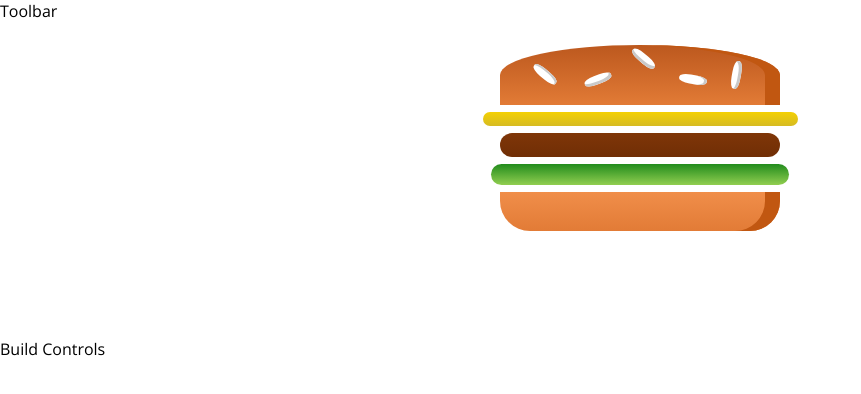
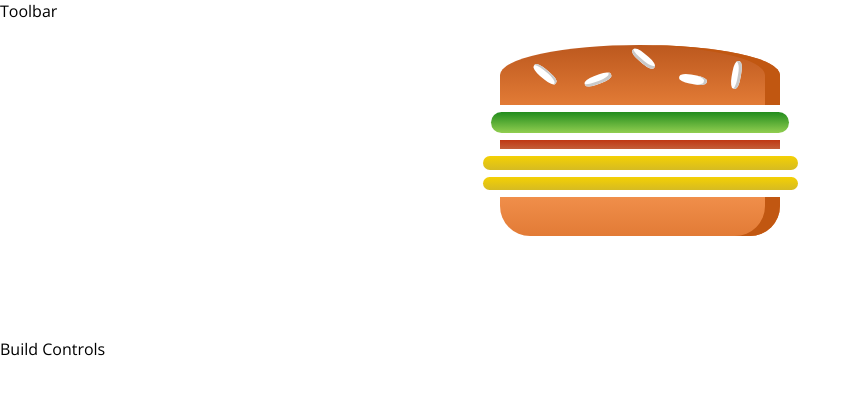
Before and after one commit to irrino4ka/burger-builder-site, a React app: page / in a window 1280 px wide. Shown: the top 394 px of the page, without its empty margins (0-861 px from the left). Built offline with nearby package versions, Linux system fonts and the light colour scheme.

Commit message:
added some ingredients

```diff
--- a/src/components/Burger/Burger.js
+++ b/src/components/Burger/Burger.js
@@ -4,13 +4,18 @@
 import BurgerIngredient from './BurgerIngredient/BurgerIngredient';
 
 const burger = (props) => {
-    console.log(props);
+    // console.log(props);
+    const transformedIngredients = Object.keys(props.ingredients)
+          .map(igKey => {
+              return [...Array(props.ingredients[igKey])]
+                    .map((_, i) => {
+                        return <BurgerIngredient key={igKey + i} type = {igKey} />
+                    }) // [ , ]
+          });
     return (
         <div className={classes.Burger}>
             <BurgerIngredient type="bread-top" />
-            <BurgerIngredient type="cheese" />
-            <BurgerIngredient type="meat" />
-            <BurgerIngredient type="salad" />
+            {transformedIngredients}
             <BurgerIngredient type="bread-bottom" />
         </div>
     );
```
